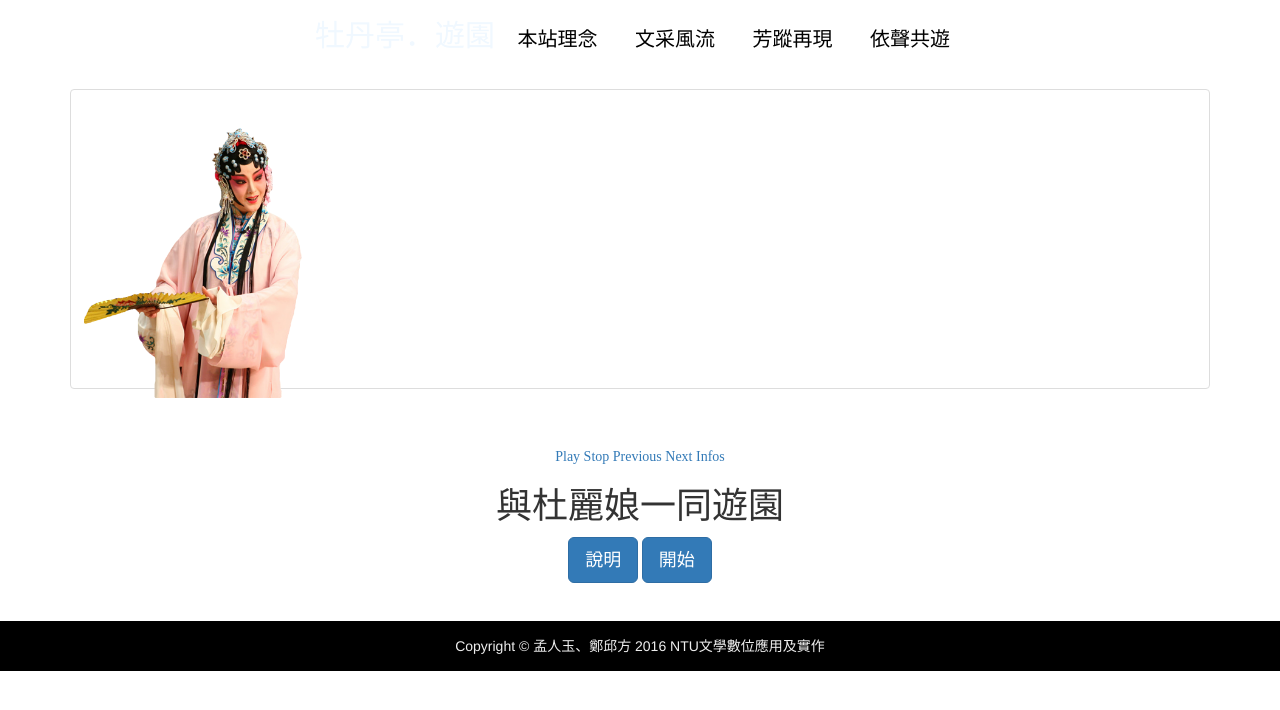
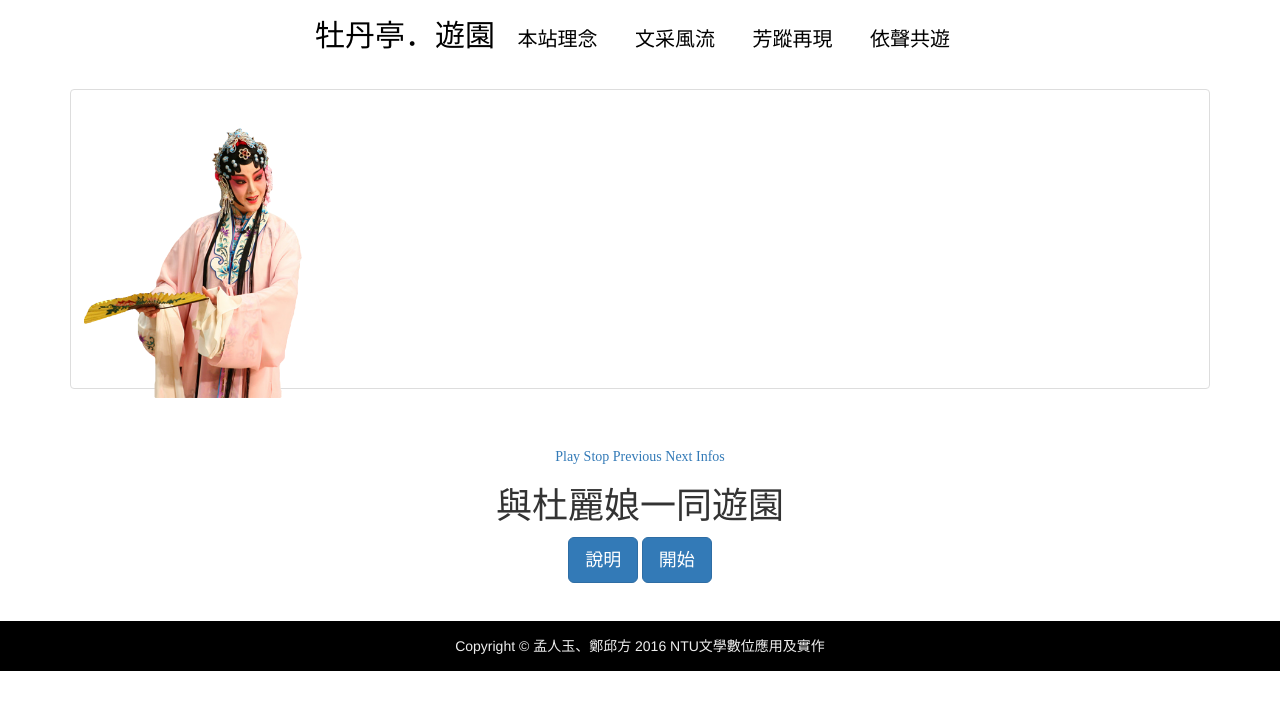
Before and after one commit to Maidaru/20160601ThePeonyPavilion, a plain HTML site: page page03.html in a window 1280 px wide. Drawn offline with nearby package versions, Linux system fonts and the light colour scheme; a web font is replaced by a local one.

Commit message:
Update style.css

```diff
--- a/style.css
+++ b/style.css
@@ -14,7 +14,7 @@ nav {
     background-color: white;
     text-align: center;
     font-family: cwtexfangsong;
-    color: aliceblue;
+    color: black;
 }
 
 nav li {
```
